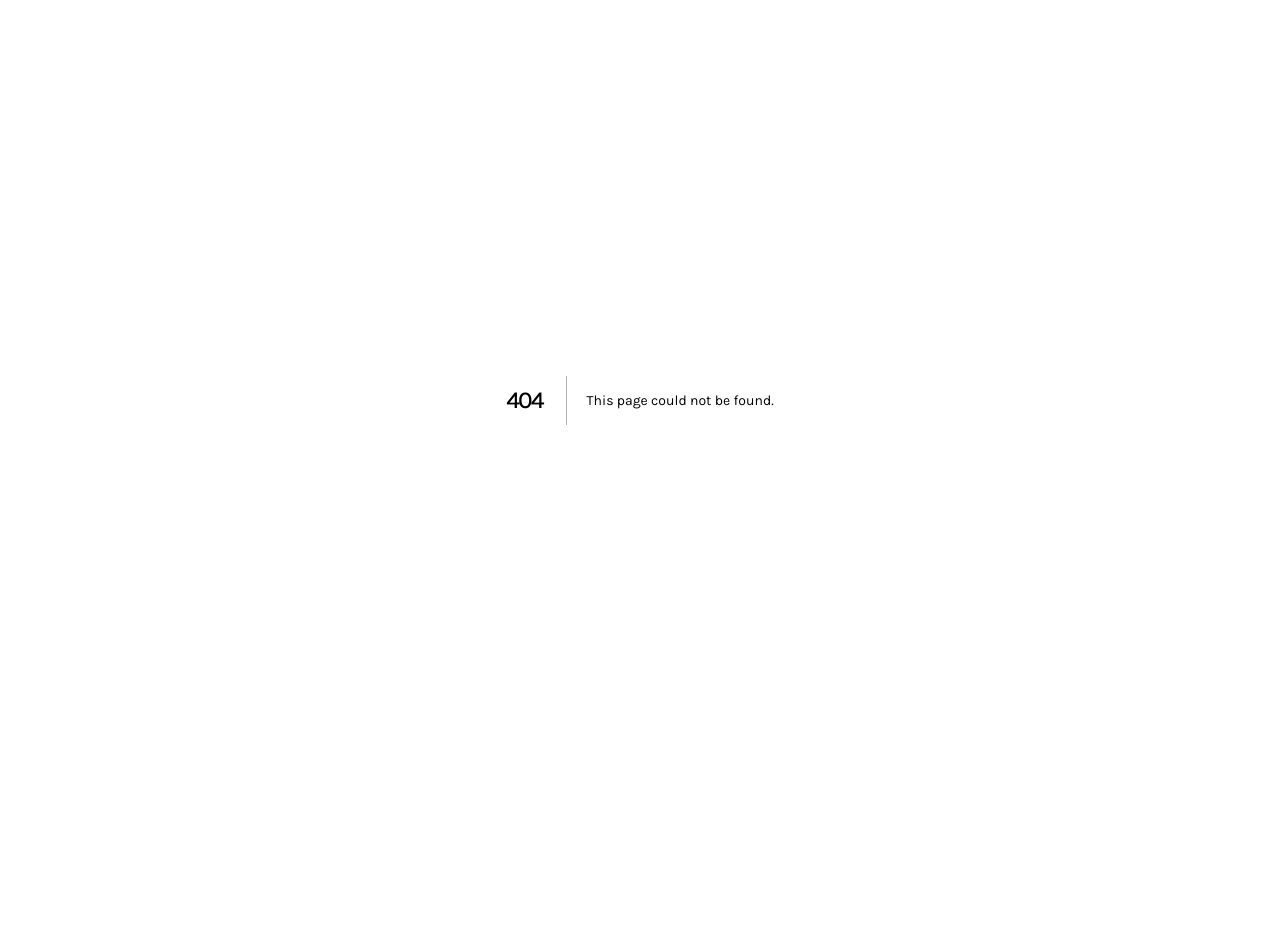
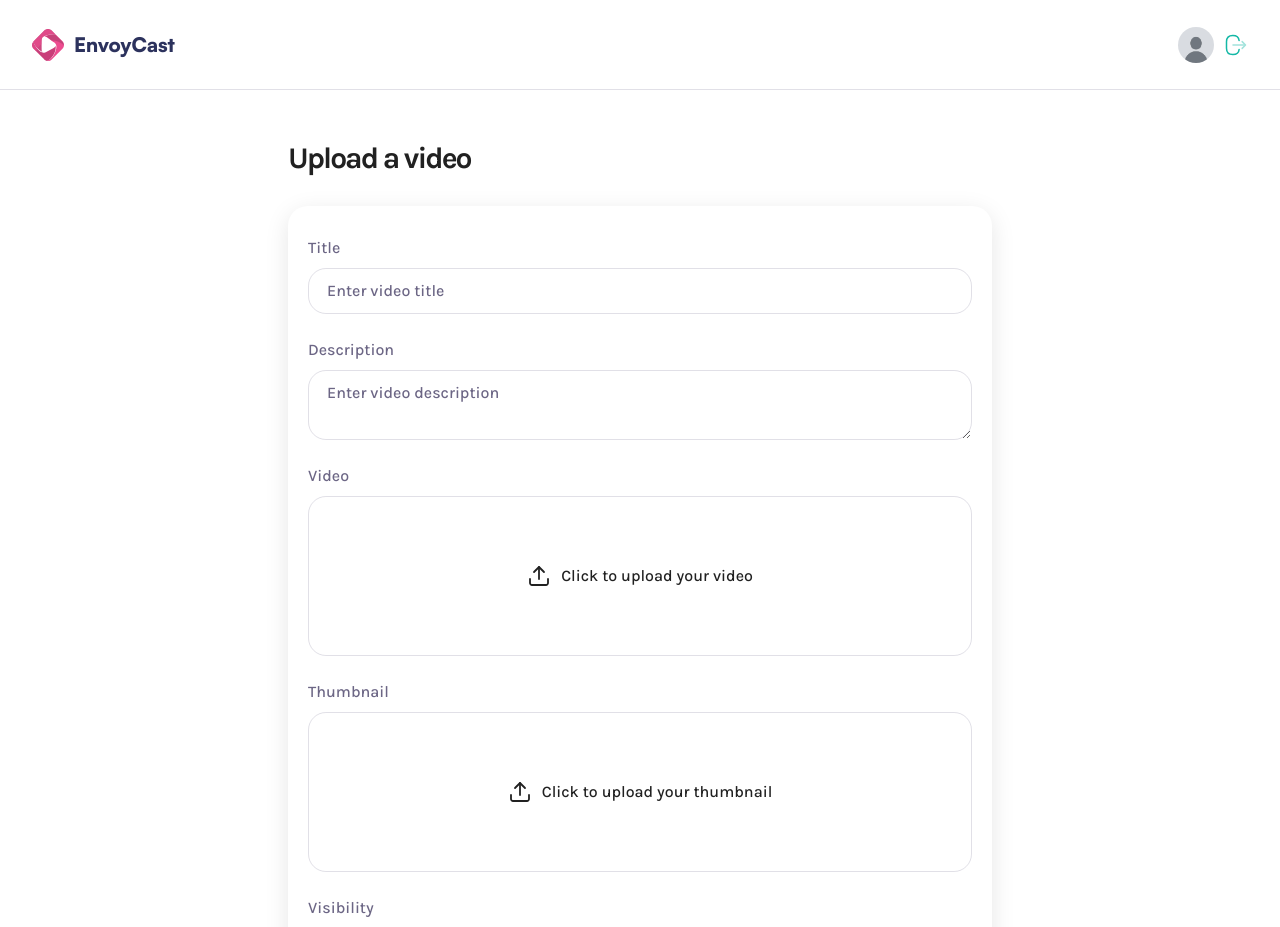
Before and after one commit to EnvoyX/envoy-cast, a Next.js app: page /upload in a window 1280 px wide. Before the commit this address had no page. Shown: the top 927 px of the page. Before the commit the page ends 800 px from the top, so only its background shows below. Built offline with nearby package versions, Linux system fonts and the light colour scheme.

Commit message:
feat : added upload page.

```diff
--- /dev/null
+++ b/app/(root)/upload/page.tsx
@@ -0,0 +1,119 @@
+"use client";
+import FileInput from "@/components/FileInput";
+import FormField from "@/components/FormField";
+import { MAX_THUMBNAIL_SIZE, MAX_VIDEO_SIZE } from "@/constants";
+import { useFileInput } from "@/lib/hooks/useFileInput";
+import { desc } from "drizzle-orm";
+import { ChangeEvent, FormEvent, useState } from "react";
+
+const Page = () => {
+  const [isSubmitting, setIsSubmitting] = useState(false);
+  const [formData, setFormData] = useState({
+    title: "",
+    description: "",
+    visibility: "public",
+  });
+  const [error, setError] = useState("");
+  const video = useFileInput(MAX_VIDEO_SIZE);
+  const thumbnail = useFileInput(MAX_THUMBNAIL_SIZE);
+  function handleInputChange(e: ChangeEvent<HTMLInputElement>) {
+    e.preventDefault();
+    e.stopPropagation();
+    const { name, value } = e.target;
+    setFormData((prev) => ({
+      ...prev,
+      [name]: value,
+    }));
+  }
+  async function handleSubmit(e: FormEvent) {
+    e.preventDefault();
+    e.stopPropagation();
+    setIsSubmitting(true);
+    try {
+      if (!video.file || !thumbnail.file) {
+        setError("Please upload video and thumbnail!");
+        return;
+      }
+      if (!formData.title || !formData.description) {
+        setError("Please fill in all fields!");
+        return;
+      }
+
+      // TODO
+      // 1. Upload video to Bunny
+      // 2. Upload thumbnail to DB
+      // 3. Attach thumbnail
+      // 4. Create a new DB entry for the video details(urls, data)
+    } catch (error) {
+      console.log("Error when submitting form: ", error);
+    } finally {
+      setIsSubmitting(false);
+    }
+  }
+  return (
+    <div className="wrapper-md upload-page">
+      <h1>Upload a video</h1>
+      {error && <div className="error-field">{error}</div>}
+      <form
+        className="rounded-20 shadow-10 gap-6 w-full flex flex-col px-5 py-7.5"
+        onSubmit={handleSubmit}
+      >
+        <FormField
+          id="title"
+          label="Title"
+          placeholder="Enter video title"
+          value={formData.title}
+          as="input"
+          onChange={handleInputChange}
+        />
+        <FormField
+          id="description"
+          label="Description"
+          placeholder="Enter video description"
+          value={formData.description}
+          as="textarea"
+          onChange={handleInputChange}
+        />
+        <FileInput
+          id="video"
+          label="Video"
+          accept="video/*"
+          file={video.file}
+          previewUrl={video.previewUrl}
+          inputRef={video.inputRef}
+          onChange={video.handleFileChange}
+          onReset={video.resetFile}
+          type="video"
+        />
+        <FileInput
+          id="thumbnail"
+          label="Thumbnail"
+          accept="image/*"
+          file={thumbnail.file}
+          previewUrl={thumbnail.previewUrl}
+          inputRef={thumbnail.inputRef}
+          onChange={thumbnail.handleFileChange}
+          onReset={thumbnail.resetFile}
+          type="image"
+        />
+
+        <FormField
+          id="visibility"
+          label="Visibility"
+          value={formData.visibility}
+          as="select"
+          options={[
+            { value: "public", label: "Public" },
+            { value: "private", label: "Private" },
+          ]}
+          onChange={handleInputChange}
+        />
+        <button type="submit" className="submit-button" disabled={isSubmitting}>
+          {isSubmitting ? "Uploading..." : "Upload video"}
+        </button>
+      </form>
+    </div>
+  );
+};
+
+export default Page;
--- /dev/null
+++ b/components/FileInput.tsx
@@ -0,0 +1,57 @@
+import Image from "next/image";
+
+const FileInput = ({
+  id,
+  label,
+  accept,
+  file,
+  previewUrl,
+  inputRef,
+  onChange,
+  onReset,
+  type,
+}: FileInputProps) => {
+  return (
+    <section className="file-input">
+      <label htmlFor={id}>{label}</label>
+      <input
+        type="file"
+        id={id}
+        accept={accept}
+        ref={inputRef}
+        hidden
+        onChange={onChange}
+      />
+      {!previewUrl ? (
+        <figure onClick={() => inputRef.current?.click()}>
+          <Image
+            src={`/assets/icons/upload.svg`}
+            alt="upload"
+            width={24}
+            height={24}
+          />
+          <p>Click to upload your {id}</p>
+        </figure>
+      ) : (
+        <div>
+          {type === "video" ? (
+            <video src={previewUrl} controls />
+          ) : (
+            <Image src={previewUrl} alt="image" fill />
+          )}
+          <button type="button" onClick={onReset}>
+            <Image
+              src={`/assets/icons/close.svg`}
+              alt="close"
+              width={16}
+              height={16}
+            />
+          </button>
+          <p>{file?.name}</p>
+        </div>
+      )}
+    </section>
+  );
+};
+
+export default FileInput;
--- /dev/null
+++ b/components/FormField.tsx
@@ -0,0 +1,43 @@
+const FormField = ({
+  id,
+  label,
+  type = "text",
+  value,
+  onChange,
+  placeholder,
+  as = "input",
+  options = [],
+}: FormFieldProps) => {
+  return (
+    <div className="form-field">
+      <label htmlFor={id}>{label}</label>
+      {as === "textarea" ? (
+        <textarea
+          id={id}
+          name={id}
+          value={value}
+          onChange={onChange}
+          placeholder={placeholder}
+        />
+      ) : as === "select" ? (
+        <select name={id} value={value} onChange={onChange}>
+          {options.map((option) => (
+            <option key={option.value} value={option.value}>
+              {option.label}
+            </option>
+          ))}
+        </select>
+      ) : (
+        <input
+          id={id}
+          name={id}
+          value={value}
+          onChange={onChange}
+          placeholder={placeholder}
+        />
+      )}
+    </div>
+  );
+};
+
+export default FormField;
--- /dev/null
+++ b/lib/hooks/useFileInput.ts
@@ -0,0 +1,59 @@
+import { ChangeEvent, useRef, useState } from "react";
+
+export const useFileInput = (maxSize: number) => {
+  const [file, setFile] = useState<File | null>(null);
+  const [previewUrl, setPreviewUrl] = useState("");
+  const [duration, setDuration] = useState(0);
+  const inputRef = useRef<HTMLInputElement>(null);
+
+  const handleFileChange = (e: ChangeEvent<HTMLInputElement>) => {
+    if (e.target.files?.[0]) {
+      const selectedFile = e.target.files[0];
+
+      if (selectedFile.size > maxSize) return;
+
+      // Call the browser to let it know, not to keep the reference to this file any longer
+      if (previewUrl) URL.revokeObjectURL(previewUrl);
+
+      setFile(selectedFile);
+
+      const objectUrl = URL.createObjectURL(selectedFile);
+
+      setPreviewUrl(objectUrl);
+
+      if (selectedFile.type.startsWith("video")) {
+        const video = document.createElement("video");
+
+        video.preload = "metadata";
+
+        video.onloadedmetadata = () => {
+          if (isFinite(video.duration) && video.duration > 0) {
+            setDuration(Math.round(video.duration));
+          } else {
+            setDuration(0);
+          }
+          URL.revokeObjectURL(video.src);
+        };
+        video.src = objectUrl;
+      }
+    }
+  };
+
+  const resetFile = () => {
+    if (previewUrl) URL.revokeObjectURL(previewUrl);
+    setFile(null);
+    setPreviewUrl("");
+    setDuration(0);
+
+    if (inputRef.current) inputRef.current.value = "";
+  };
+
+  return {
+    file,
+    previewUrl,
+    duration,
+    inputRef,
+    handleFileChange,
+    resetFile,
+  };
+};
```
